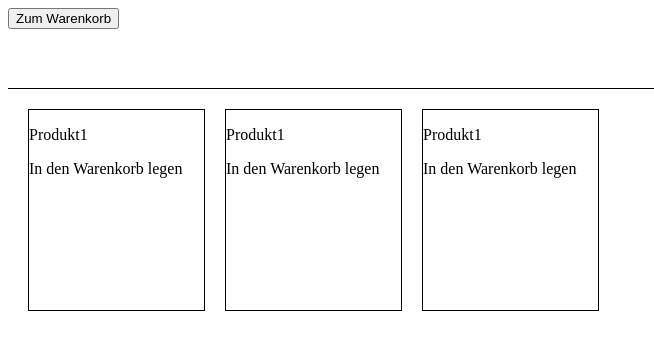
After one commit to fia53g1/tanteemma, a PHP site: page /Views/ProductPage.php in a window 1280 px wide. The commit adds this page. Shown: the top 350 px of the page, without its empty margins (0-654 px from the left). Run offline with PHP 8.4, Linux system fonts and the light colour scheme.

Commit message:
marcels stand

```diff
--- /dev/null
+++ b/Views/ProductPage.php
@@ -0,0 +1,94 @@
+<!DOCTYPE html>
+<html>
+  <head>
+    <title>Produktübersicht</title>
+    <meta charset="UTF-8"/>
+    <style>
+      header {
+        height:10vh;
+        border-bottom:1px solid black;
+      }
+      #maincontainer {
+        padding:10px;
+      }
+      .produkt {
+        border:1px solid black;
+        float:left;
+        width:175px;
+        height:200px;
+        margin:10px
+      }
+      #produktliste:after {
+        display:block;
+        visibility:hidden;
+        clear:both;
+      }
+    </style>
+  </head>
+  <body>
+    <header>
+      <form action="Views/ShoppingCartPage.php">
+        <input type="submit" value="Zum Warenkorb">
+      </form>
+    </header>
+    <div id="maincontainer">
+      <div id="produktliste">
+        <div class="produkt" id="produkt1">
+          <p>Produkt1</p>
+          <p><a class="atw">In den Warenkorb legen</a></p>
+        </div>
+         <div class="produkt" id="produkt2">
+          <p>Produkt1</p>
+          <p><a class="atw">In den Warenkorb legen</a></p>
+        </div>
+        <div class="produkt" id="produkt3">
+          <p>Produkt1</p>
+          <p><a class="atw">In den Warenkorb legen</a></p>
+        </div>
+      </div>
+    </div>
+    <script>
+      var
+        cookiename = "warenkorb"
+      ;
+      (function() {
+        var
+          addWKElems = document.getElementsByClassName("atw")
+        , length = addWKElems.length
+        , i
+        ;
+        for (i = 0; i < length; i++)  {
+          addWKElems[i].addEventListener("click", function(el) {
+            addToCookie(this);
+          });
+        }
+      })();
+
+      function addToCookie(el) {
+        var
+          parentEL = el.parentElement.parentElement
+        , prdktID = parentEL.getAttribute("id")
+        , valueArr = getCookie("warenkorb") ? getCookie("warenkorb").split(",") : []
+        , value = ""
+        , datum = new Date()
+        , expires = "; expires=" + datum.setMonth(datum.getMonth() + 1)
+        ;
+        /* falls cookie noch nicht vorhanden */
+        if (valueArr.indexOf(prdktID) === -1) {
+          valueArr.push(prdktID);
+        }
+        value = valueArr.join(",");
+        /* set cookie */
+        document.cookie = cookiename + "=" + value + expires + ";path=/";
+
+      }
+      function getCookie(name) {
+        var
+          re = new RegExp(name + "=([^;]+)")
+        , value = re.exec(document.cookie)
+        ;
+        return (value != null) ? unescape(value[1]) : null;
+      }
+    </script>
+  </body>
+</html>
--- a/Views/ShoppingCartPage.php
+++ b/Views/ShoppingCartPage.php
@@ -1,6 +1,3 @@
-<?php
-  include("../header.php");
-?>
 <!DOCTYPE html>
 <html>
   <head>
--- a/index.php
+++ b/index.php
@@ -1,3 +1,5 @@
 <?php
-  include('Views/Produktseite.php');
+
+    include('Views/ProductPage.php');
+
 ?>
```
Also changed, not shown: Models/Order.php (+11 -0 lines), ViewModels/ShoppingCart.php (+2 -6 lines), Views/Produktseite.php (deleted, +0 -93 lines).
